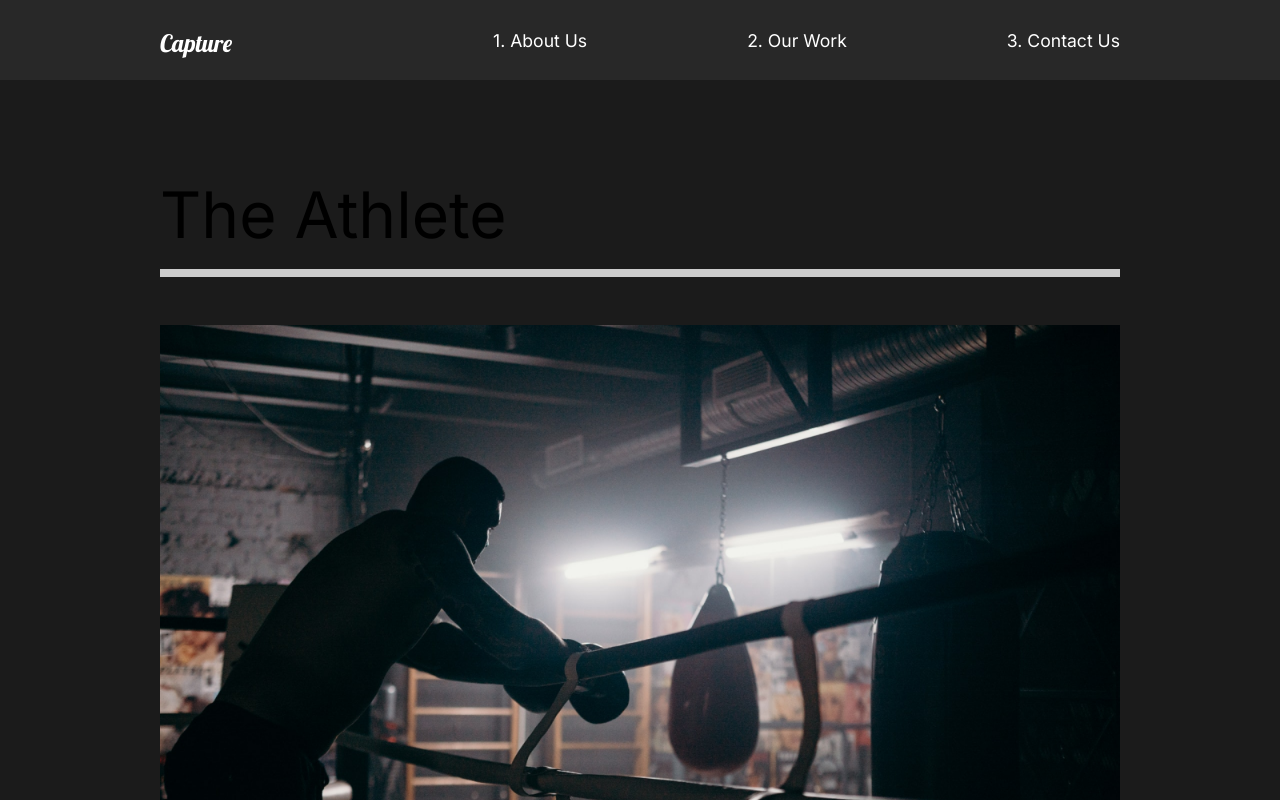
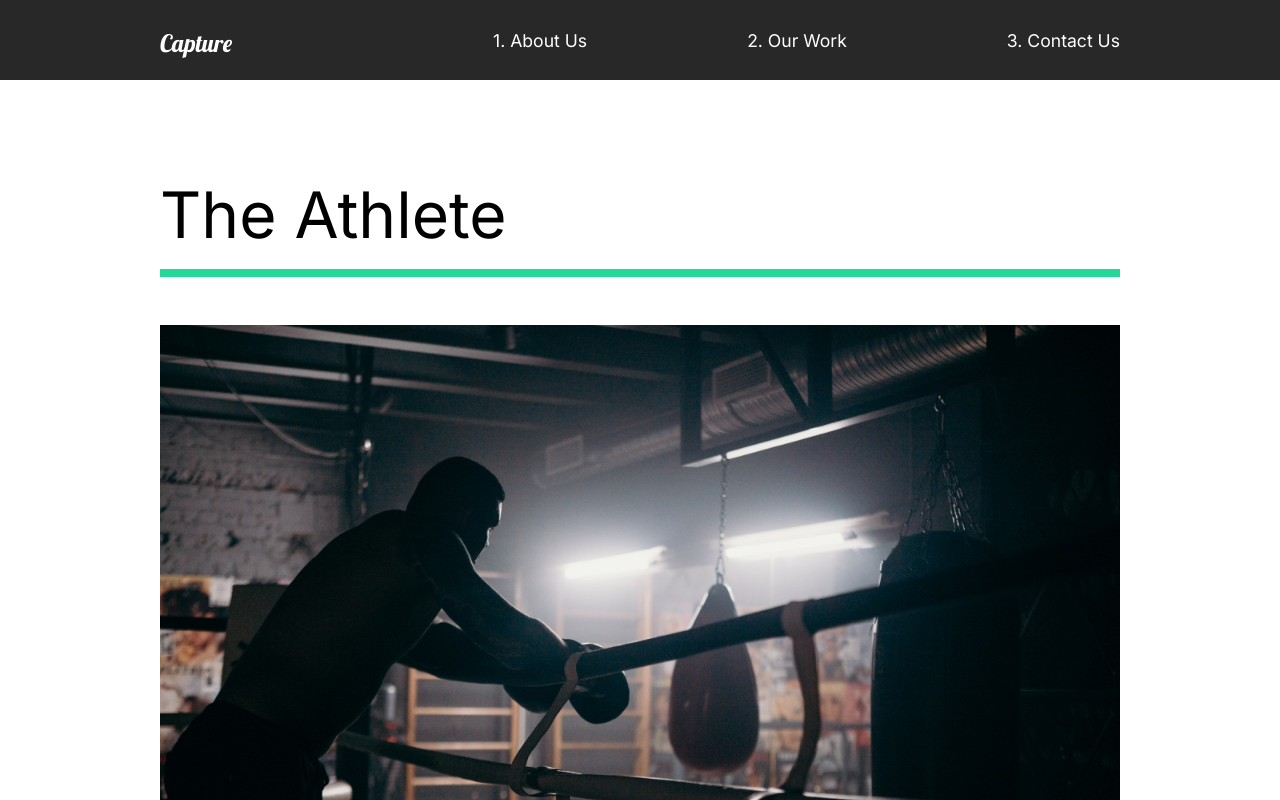
Before and after one commit to teddidev/portfolio_capture_reactProject, a React (Create React App) app: page /work in a window 1280 px wide. Shown: the top 800 px of the page. Built offline with nearby package versions, Linux system fonts and the light colour scheme.

Commit message:
15. ourWork animation

```diff
--- a/src/animation.jsx
+++ b/src/animation.jsx
@@ -3,20 +3,17 @@
 export const pageAnimation = {
   hidden: {
     opacity: 0,
-    y: 300,
   },
   show: {
     opacity: 1,
-    y: 0,
     transition: {
-      duration: 1,
+      duration: 0.5,
       when: "beforeChildren",
       staggerChildren: 0.25,
     },
   },
   exit: {
     opacity: 0,
-    y: 300,
     transition: {
       duration: 0.5,
     },
@@ -41,3 +38,25 @@
     transition: { ease: "easeOut", duration: 0.75 },
   },
 };
+
+export const lineAnim = {
+  hidden: { width: "0%" },
+  show: { width: "100%", transition: { duration: 1 } },
+};
+
+export const slider = {
+  hidden: { x: "-130%", skew: "45deg" },
+  show: {
+    x: "100%",
+    skew: "0deg",
+    transition: { ease: "easeOut", duration: 1 },
+  },
+};
+
+export const sliderContainer = {
+  hidden: { opacity: 1 },
+  show: {
+    opacity: 1,
+    transition: { staggerChildren: 0.15, ease: "easeOut" },
+  },
+};
--- a/src/pages/ContactUs.jsx
+++ b/src/pages/ContactUs.jsx
@@ -10,6 +10,7 @@
       initial="hidden"
       animate="show"
       exit="exit"
+      style={{ background: "#fff" }}
     >
       ContactUs
     </motion.div>
--- a/src/pages/OurWork.jsx
+++ b/src/pages/OurWork.jsx
@@ -7,16 +7,37 @@
 import goodtimes from "../img/goodtimes-small.png";
 
 import { motion } from "framer-motion";
-import { pageAnimation } from "../animation";
+import {
+  sliderContainer,
+  pageAnimation,
+  fade,
+  photoAnim,
+  lineAnim,
+  slider,
+} from "../animation";
 
 const OurWork = () => {
   return (
-    <Work variants={pageAnimation} initial="hidden" animate="show" exit="exit">
+    <Work
+      variants={pageAnimation}
+      initial="hidden"
+      animate="show"
+      exit="exit"
+      style={{ background: "#fff" }}
+    >
+      <motion.div variants={sliderContainer}>
+        <Frame1 variants={slider}></Frame1>
+        <Frame2 variants={slider}></Frame2>
+        <Frame3 variants={slider}></Frame3>
+        <Frame4 variants={slider}></Frame4>
+      </motion.div>
       <Movie>
-        <h2>The Athlete</h2>
-        <div className="line"></div>
+        <motion.h2 variants={fade}>The Athlete</motion.h2>
+        <motion.div variants={lineAnim} className="line"></motion.div>
         <Link to="/work/the-athlete">
-          <img src={athlete} alt="athlete" />
+          <Hide>
+            <motion.img variants={photoAnim} src={athlete} alt="athlete" />
+          </Hide>
         </Link>
       </Movie>
       <Movie>
@@ -49,7 +70,7 @@
   padding-bottom: 10rem;
   .line {
     height: 0.5rem;
-    background: #cccccc;
+    background: #23d997;
     margin-bottom: 3rem;
   }
   img {
@@ -58,4 +79,28 @@
     object-fit: cover;
   }
 `;
+const Hide = styled.div`
+  overflow: hidden;
+`;
+
+//frame animation
+const Frame1 = styled(motion.div)`
+  position: fixed;
+  top: 10%;
+  left: 0;
+  width: 100%;
+  height: 100%;
+  background: #fffebf;
+  z-index: 2;
+`;
+const Frame2 = styled(Frame1)`
+  background: #ff8efb;
+`;
+const Frame3 = styled(Frame1)`
+  background: #8ed2ff;
+`;
+const Frame4 = styled(Frame1)`
+  background: #8effa0;
+`;
+
 export default OurWork;
```
Also changed, not shown: src/components/AboutSection.jsx (+8 -1 lines).
